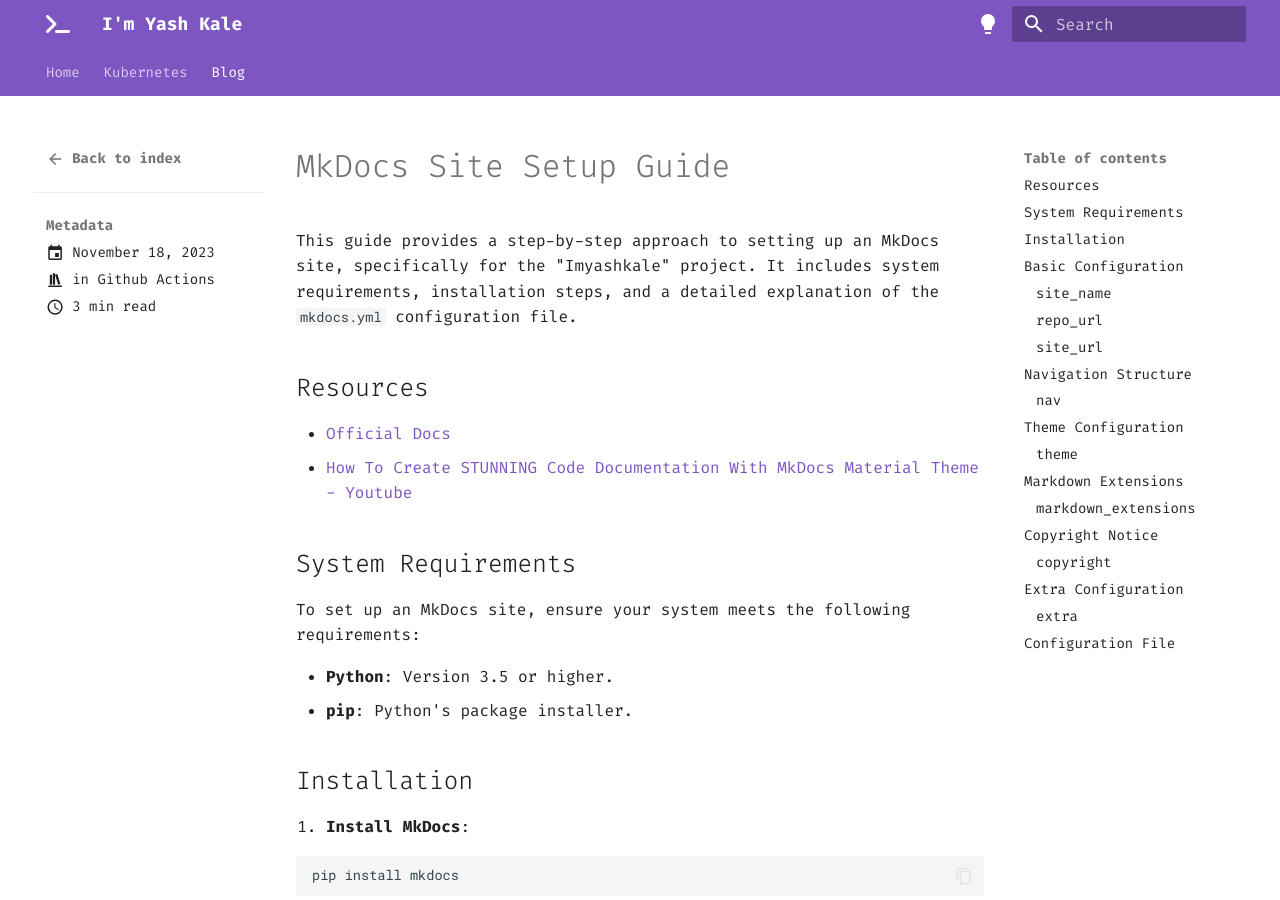
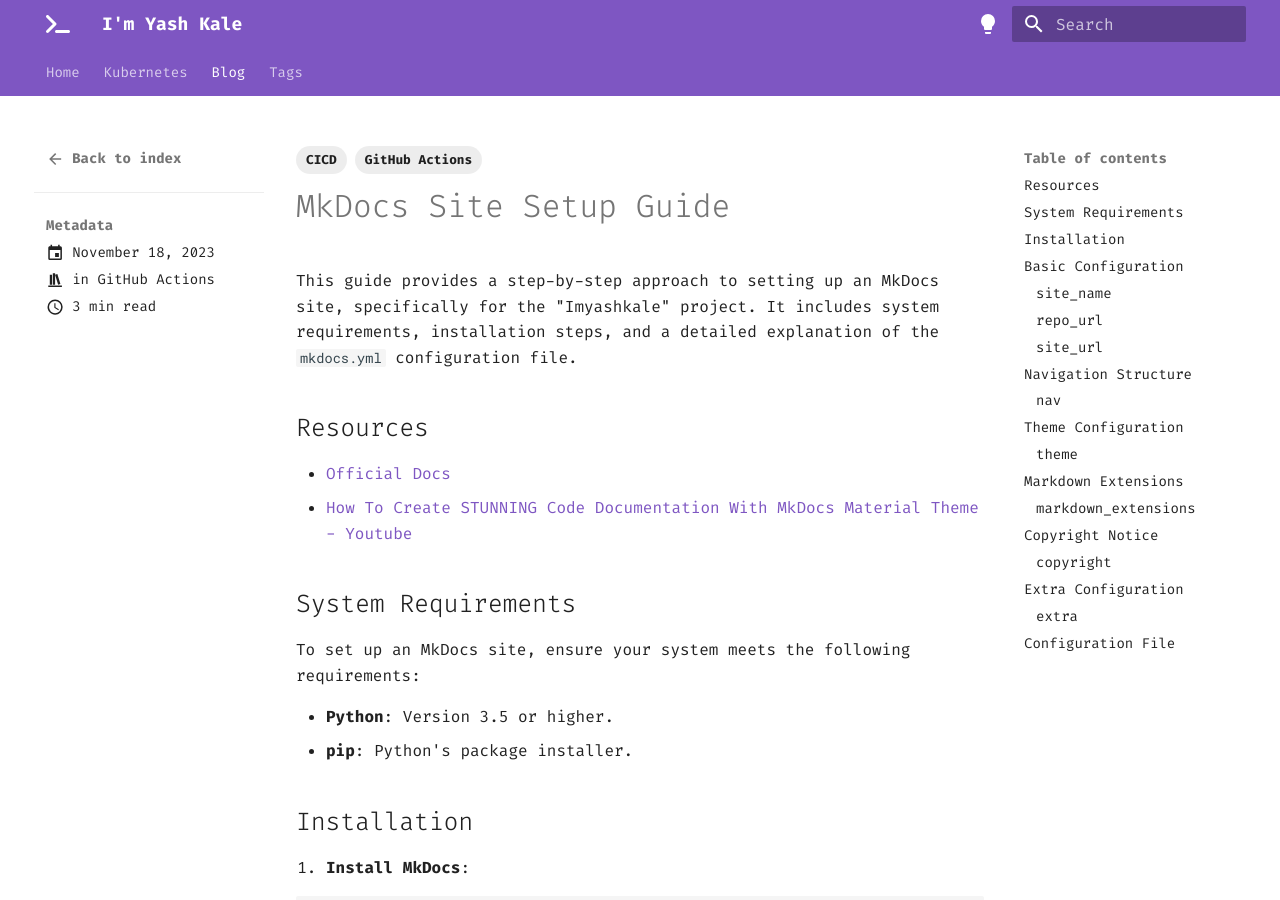
Before and after one commit to imyashkale/portfolio, an MkDocs documentation site: the page built from docs/blog/posts/mkdocs.md, in a window 1280 px wide and 900 px high. Built offline with MkDocs 1.6.1 and Material for MkDocs 9.7.7, drawn with Linux system fonts in a browser that asks for light colours.

Commit message:
Tags Setup

```diff
--- a/docs/blog/posts/mkdocs.md
+++ b/docs/blog/posts/mkdocs.md
@@ -3,7 +3,10 @@ title: MkDocs Site Setup Guide
 icon: material/newspaper-variant-outline
 date: 2023-11-18 13:34:01
 categories:
-  - Github Actions
+  - GitHub Actions
+tags:
+  - GitHub Actions
+  - CICD
 ---
 
 This guide provides a step-by-step approach to setting up an MkDocs site, specifically for the "Imyashkale" project. It includes system requirements, installation steps, and a detailed explanation of the `mkdocs.yml` configuration file.
--- a/mkdocs.yml
+++ b/mkdocs.yml
@@ -17,6 +17,7 @@ nav:
     - CKAD YAML Samples: kubernetes/ckad-sample-yamls.md
   - Blog:
     - Index: blog/index.md
+  - Tags: tags.md
 
 ############################################## THEME ############################################
 
@@ -92,6 +93,8 @@ extra:
 
 plugins:
   - search
+  - tags:
+      tags_file: tags.md
   - blog:
       blog_toc: true
       categories: true
```
Also changed, not shown: docs/kubernetes/ckad-cheat-sheet.md (+5 -0 lines), docs/kubernetes/ckad-sample-yamls.md (+5 -0 lines), docs/tags.md (added, +5 -0 lines).
